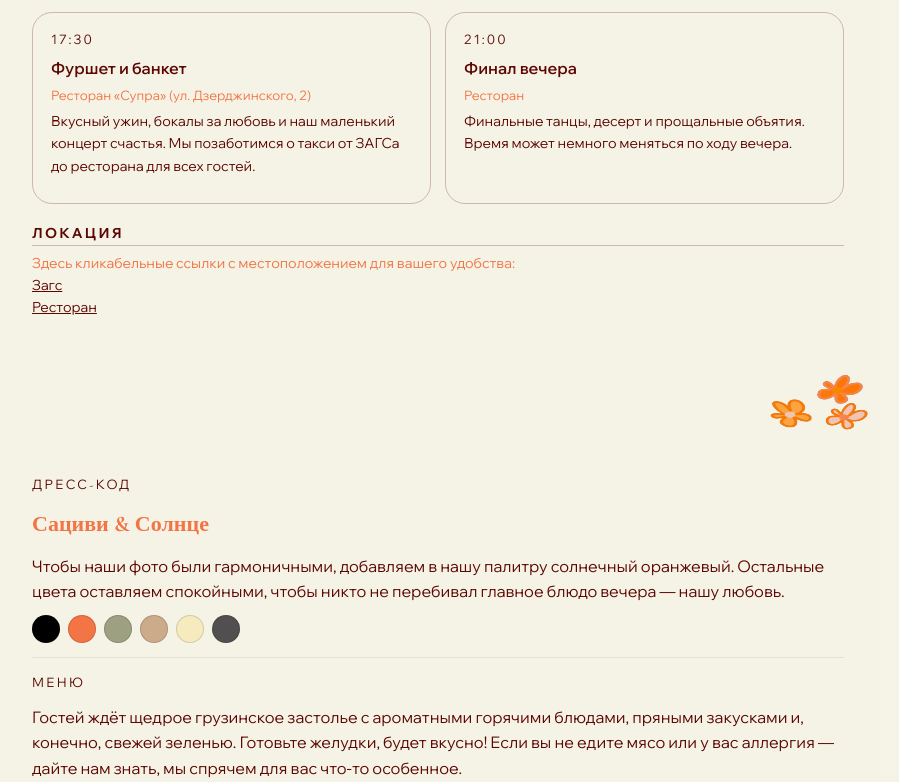
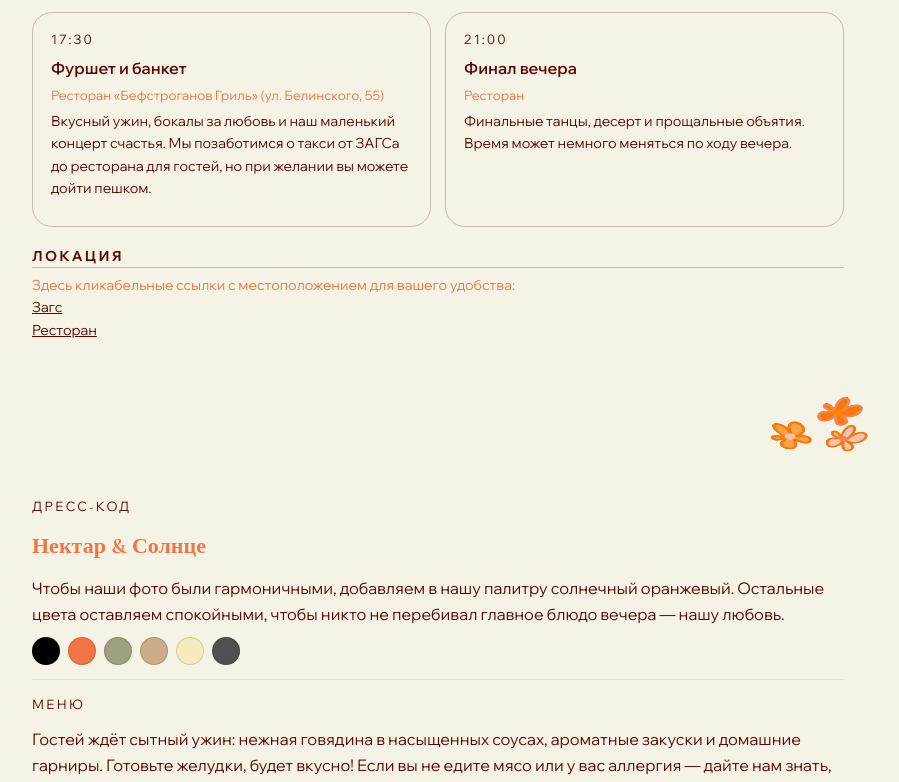
Before and after one commit to ArinaTopor/weddind-invite, an Angular app: page / in a window 1280 px wide. Shown: the part 1170-1952 px from the top of the page, without its empty margins (202-1101 px from the left). Built offline with nearby package versions, Linux system fonts and the light colour scheme; a web font is replaced by a local one.

Commit message:
change rest

```diff
--- a/src/app/app.html
+++ b/src/app/app.html
@@ -50,9 +50,9 @@
           <article class="timeline__item">
             <div class="timeline__time">17:30</div>
             <div class="timeline__title">Фуршет и банкет</div>
-            <div class="timeline__place">Ресторан «Супра» (ул. Дзерджинского, 2)</div>
+            <div class="timeline__place">Ресторан «Бефстроганов Гриль» (ул. Белинского, 55)</div>
             <p class="timeline__note">
-              Вкусный ужин, бокалы за любовь и наш маленький концерт счастья. Мы позаботимся о такси от ЗАГСа до ресторана для всех гостей.
+              Вкусный ужин, бокалы за любовь и наш маленький концерт счастья. Мы позаботимся о такси от ЗАГСа до ресторана для гостей, но при желании вы можете дойти пешком.
             </p>
           </article>
 
@@ -72,7 +72,7 @@
             Здесь кликабельные ссылки с местоположением для вашего удобства:<br>
             <a class="location__link" href="https://yandex.ru/maps/-/CPeJyD9h">Загс</a>
             <br>
-            <a class="location__link" href="https://yandex.ru/maps/-/CPeJ5F8o">Ресторан</a>
+            <a class="location__link" href="https://yandex.ru/maps/-/CPHyrNit">Ресторан</a>
           </p>
         </div>
       </div>
@@ -84,7 +84,7 @@
     <article class="invitation__column invitation__column--right">
       <div class="card card--right">
         <div class="section__subtitle">Дресс‑код</div>
-        <h2 class="section__title section__title--small">Сациви & Солнце</h2>
+        <h2 class="section__title section__title--small">Нектар & Солнце</h2>
 
         <p class="muted">
           Чтобы наши фото были гармоничными, добавляем в нашу палитру солнечный оранжевый. Остальные цвета оставляем спокойными, чтобы никто не перебивал главное блюдо вечера — нашу любовь.
@@ -103,7 +103,7 @@
 
         <div class="section__subtitle">Меню</div>
         <p class="muted">
-          Гостей ждёт щедрое грузинское застолье с ароматными горячими блюдами, пряными закусками и, конечно, свежей зеленью. Готовьте желудки, будет вкусно! Если вы не едите мясо или у вас аллергия — дайте нам знать, мы спрячем для вас что-то особенное.
+          Гостей ждёт сытный ужин: нежная говядина в насыщенных соусах, ароматные закуски и домашние гарниры. Готовьте желудки, будет вкусно! Если вы не едите мясо или у вас аллергия — дайте нам знать, мы спрячем для вас что-то особенное.
         </p>
 
         <div class="card-right__divider"></div>
```
